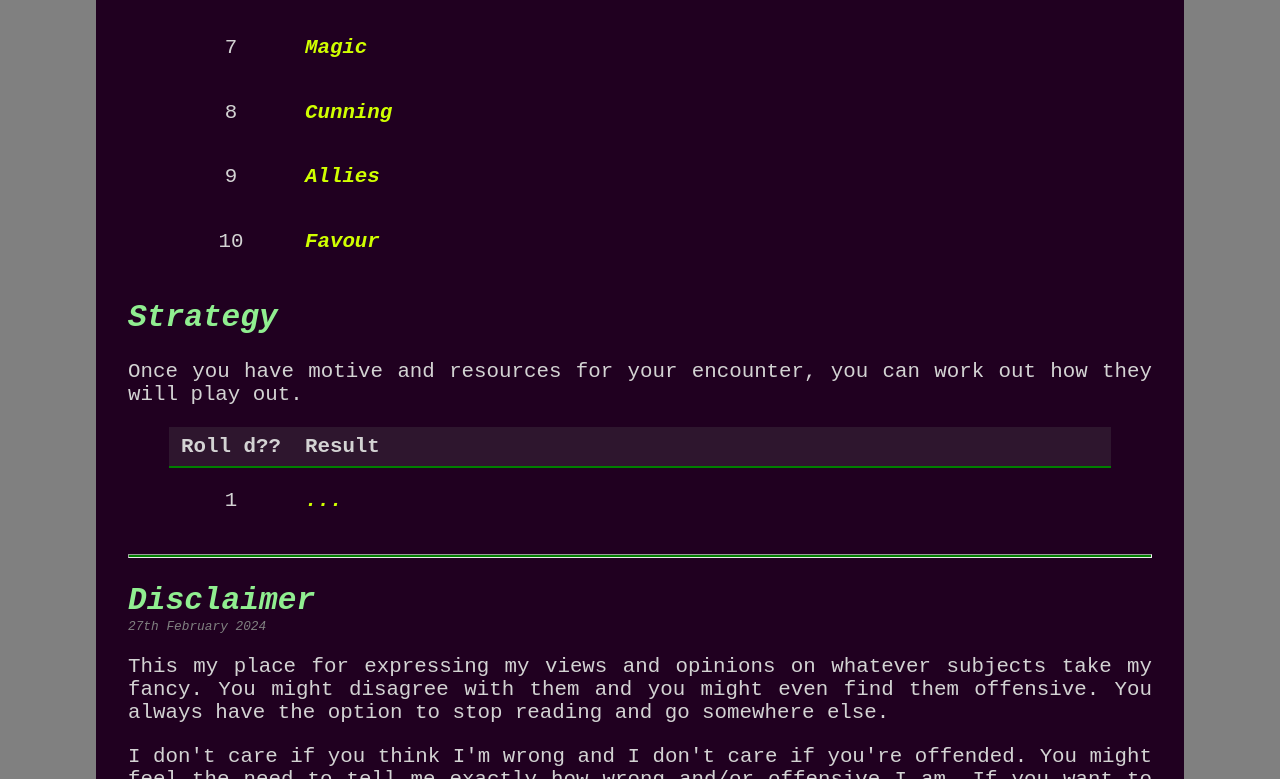
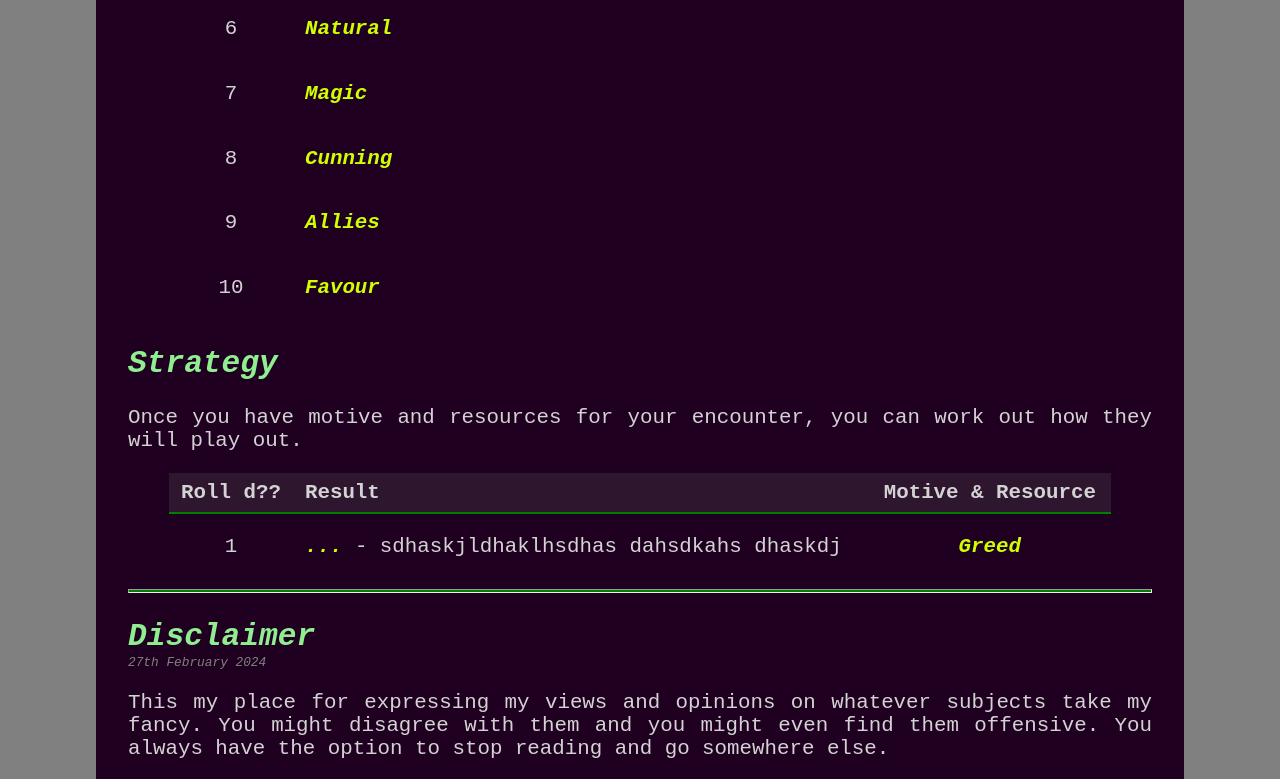
Before and after one commit to jafwatt/itchybonez.xyz, a plain HTML site: page solo_dnd_2.html in a window 1280 px wide. Shown: the part 1970-2749 px from the top of the page. Drawn offline with Linux system fonts and the light colour scheme.

Commit message:
Solo D&D

```diff
--- a/solo_dnd_2.html
+++ b/solo_dnd_2.html
@@ -10,6 +10,9 @@
             td:nth-child(1), th:nth-child(1) {
                 text-align: center;
                 width: 100px;
+            }
+            td:nth-child(3), th:nth-child(3) {
+                text-align: center;
             }
         </style>
 
@@ -51,7 +54,7 @@
 A missing ingredient is understanding why something is happening, why an NPC is there or what motivates a monster.
 
 How do I work out the why? Random rolls need tables and can get repetitive quite quickly. Using my imagination is hard because I actually don’t want to do that. I want someone, or something, to be imaginative about the store so I have space to be imaginative about my characters. So that means I need to get better and making random rolls less repetitive.
-
+</p>
     <h3>Motivation</h3>
     <p>
         Here is a table of motivations you can randomly select from. Use oracle rolls, or your imagination, to flesh them out.
@@ -88,10 +91,10 @@ How do I work out the why? Random rolls need tables and can get repetitive quite
         <tbody>
 <tr><th>Roll d10</th><th class="left">Result</th></tr>
 <tr><td>1</td><td><p>
-<strong>Wealth</strong> - Do they have a lot of monitory wealth? Do they have lots of valuable items such as furniture, tapestries, rugs, etc? Do they have a lot of jewellery or precious stones?
+    <strong>Wealth</strong> - Do they have a lot of monitory wealth? Do they have lots of valuable items such as furniture, tapestries, rugs, etc? Do they have a lot of jewellery or precious stones?
 </p></td></tr>
 <tr><td>2</td><td><p>
-<strong>Population</strong>
+    <strong>Population</strong> - Do they have a lot of people in their community? Do they have strength in numbers? Do the people have a particularly strong bond and sense of community?
 </p></td></tr>
 <tr><td>3</td><td><p>
 <strong>Individuals</strong>
@@ -126,16 +129,14 @@ How do I work out the why? Random rolls need tables and can get repetitive quite
 </p>
 <table>
     <tbody>
-<tr><th>Roll d??</th><th class="left">Result</th></tr>
+<tr><th>Roll d??</th><th class="left">Result</th><th>Motive & Resource</th></tr>
 <tr><td>1</td><td><p>
-<strong>...</strong>
-</p></td></tr>
+<strong>...</strong> - sdhaskjldhaklhsdhas dahsdkahs dhaskdj
+</p></td><td><strong>Greed</strong></td></tr>
     </tbody>
 </table>
 
 
-
-</p>
 
 
                 </div>
```
